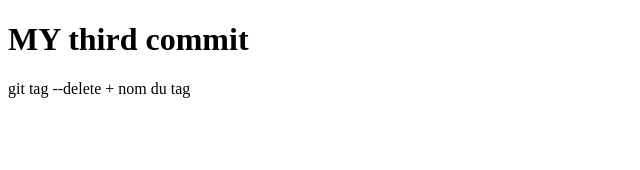
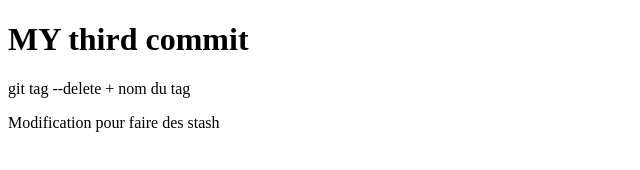
Before and after one commit to Acompagnon7/cours-git, a plain HTML site: page index.html in a window 1280 px wide. Shown: the whole page, without its empty margins (0-640 px from the left). Drawn offline with Linux system fonts and the light colour scheme.

Commit message:
commit apres git stash

```diff
--- a/index.html
+++ b/index.html
@@ -10,5 +10,7 @@
     <h1>MY third commit</h1>
 
     <p>git tag --delete + nom du tag</p>
+
+    <p>Modification pour faire des stash</p>
 </body>
 </html>
```
